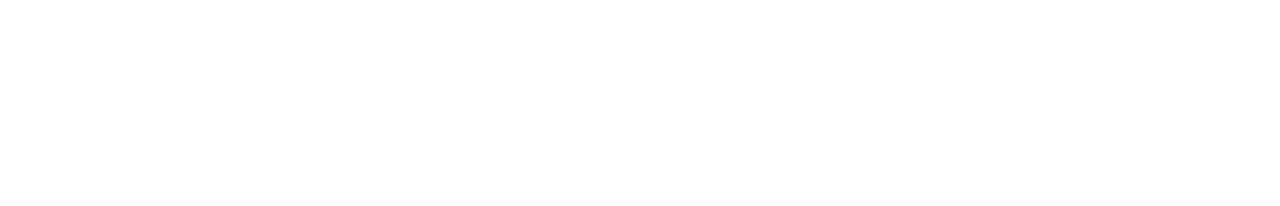
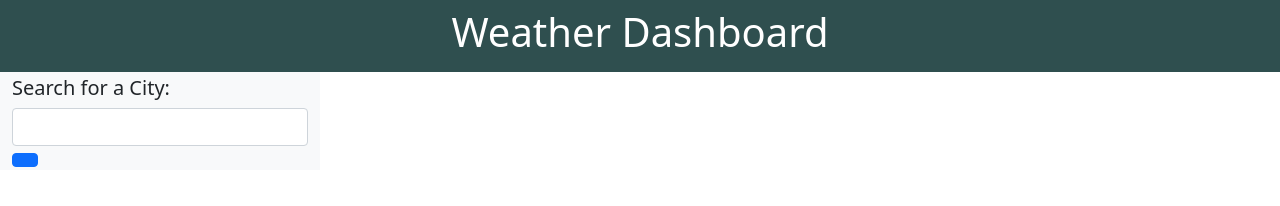
Before and after one commit to william-appleton/weather-dashboard, a plain HTML site: page index.html in a window 1280 px wide. Drawn offline with nearby package versions, Linux system fonts and the light colour scheme.

Commit message:
added css file

```diff
--- a/index.html
+++ b/index.html
@@ -4,12 +4,39 @@
 <head>
     <meta charset="UTF-8">
     <meta name="viewport" content="width=device-width, initial-scale=1.0">
+
     <link href="https://cdn.jsdelivr.net/npm/bootstrap@5.0.0-beta1/dist/css/bootstrap.min.css" rel="stylesheet" integrity="sha384-giJF6kkoqNQ00vy+HMDP7azOuL0xtbfIcaT9wjKHr8RbDVddVHyTfAAsrekwKmP1" crossorigin="anonymous">
+    <link rel="stylesheet" href="style.css">
+
     <title>Weather Dashboard</title>
 </head>
 
 <body>
+    <header class="container-fluid p-2 headerCenter headerBackground headerFontColor">
+    <h1>Weather Dashboard</h1>
+    </header>
 
+    <div class="container-fluid">
+    <div class="row">
+        <aside class="col-lg-3 bg-light">
+        <h5 class="mt-1">Search for a City:</h5>
+        <div class="form-inline form-group">
+            <input class="form-control" type="text" id="search-value" />
+            <button class="btn btn-primary" id="search-button"> <i class="fa fa-search"></i> </button>
+        </div>
+
+        <ul class="list-group history"></ul>
+        </aside>
+
+        <div class="col-lg-9">
+        <div id="today" class="mt-3"></div>
+        <div id="forecast" class="mt-3"></div>
+        </div>
+    </div>
+    </div>
+
+    <script src="https://cdn.jsdelivr.net/npm/bootstrap@5.0.0-beta1/dist/js/bootstrap.bundle.min.js" integrity="sha384-ygbV9kiqUc6oa4msXn9868pTtWMgiQaeYH7/t7LECLbyPA2x65Kgf80OJFdroafW" crossorigin="anonymous"></script>
+    <script src="script.js"></script>
 </body>
 
 </html>
--- /dev/null
+++ b/style.css
@@ -0,0 +1,11 @@
+.headerCenter {
+    text-align: center;
+}
+
+.headerBackground {
+    background-color: darkslategrey;
+}
+
+.headerFontColor {
+    color: white;
+}
```
